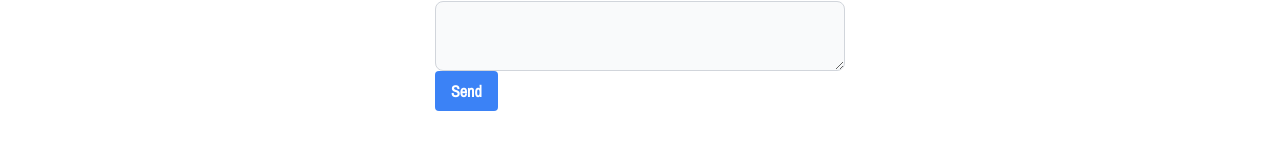
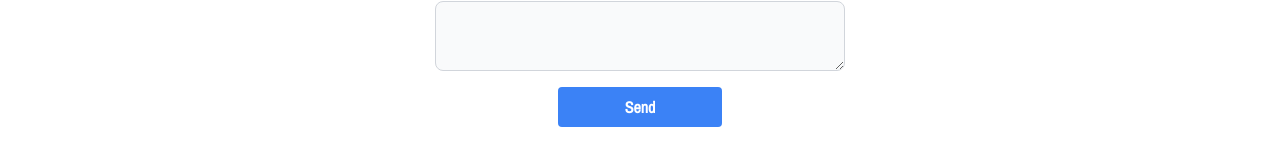
Before and after one commit to a-tuyen/maxumcnc, a Next.js app: page /contact in a window 1280 px wide. Shown: the part 776-924 px from the top of the page. Built offline with nearby package versions, Linux system fonts and the light colour scheme.

Commit message:
changes styling of submit button

```diff
--- a/components/ContactForm.jsx
+++ b/components/ContactForm.jsx
@@ -1,7 +1,7 @@
 const ContactForm = () => {
   return (
     <div className="flex flex-col justify-center items-center text-black w-full">
-      <div className='grid gap-6 mb-6 mt-[10%] mx-[20%]"'>
+      <div className='grid gap-6 mb-6 mt-[10%] mx-[20%] '>
         <h1 className="font-heading text-3xl py-8">Contact Us</h1>
         <p className="pb-4">Please fill out the form with your project details and we will be in touch</p>
 
@@ -27,7 +27,9 @@ const ContactForm = () => {
             <label htmlFor="project-details">Project Details</label>
             <textarea name="project-details" required />
           </div>
-          <button type="submit" className="bg-blue-500">Send</button>
+          <div className="flex justify-center">
+          <button type="submit" className="bg-blue-500 w-[40%]">Send</button>
+          </div>
         </form>
       </div>
     </div>
--- a/styles/globals.css
+++ b/styles/globals.css
@@ -18,9 +18,8 @@ html {
     @apply bg-gray-50 border border-gray-300 rounded-lg focus:ring-blue-500 focus:border-blue-500 block w-full p-2.5
   }
 
-
   button {
-    @apply bg-black hover:bg-blue-700 text-white font-bold py-2 px-4 rounded z-40
+    @apply bg-blue-500 hover:bg-blue-700 text-white font-bold py-2 px-4 rounded mt-4
   }
 }
 
```
